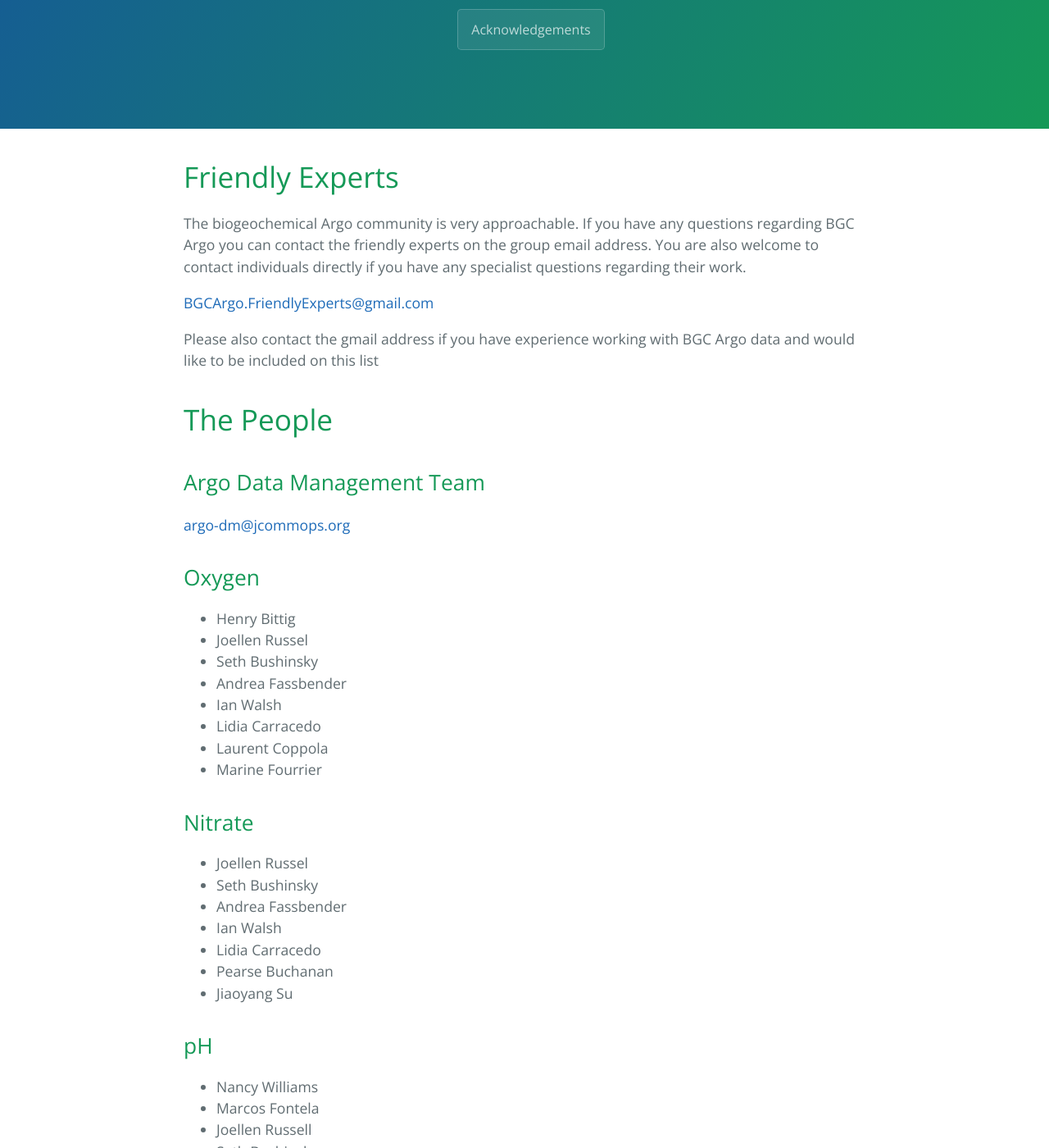
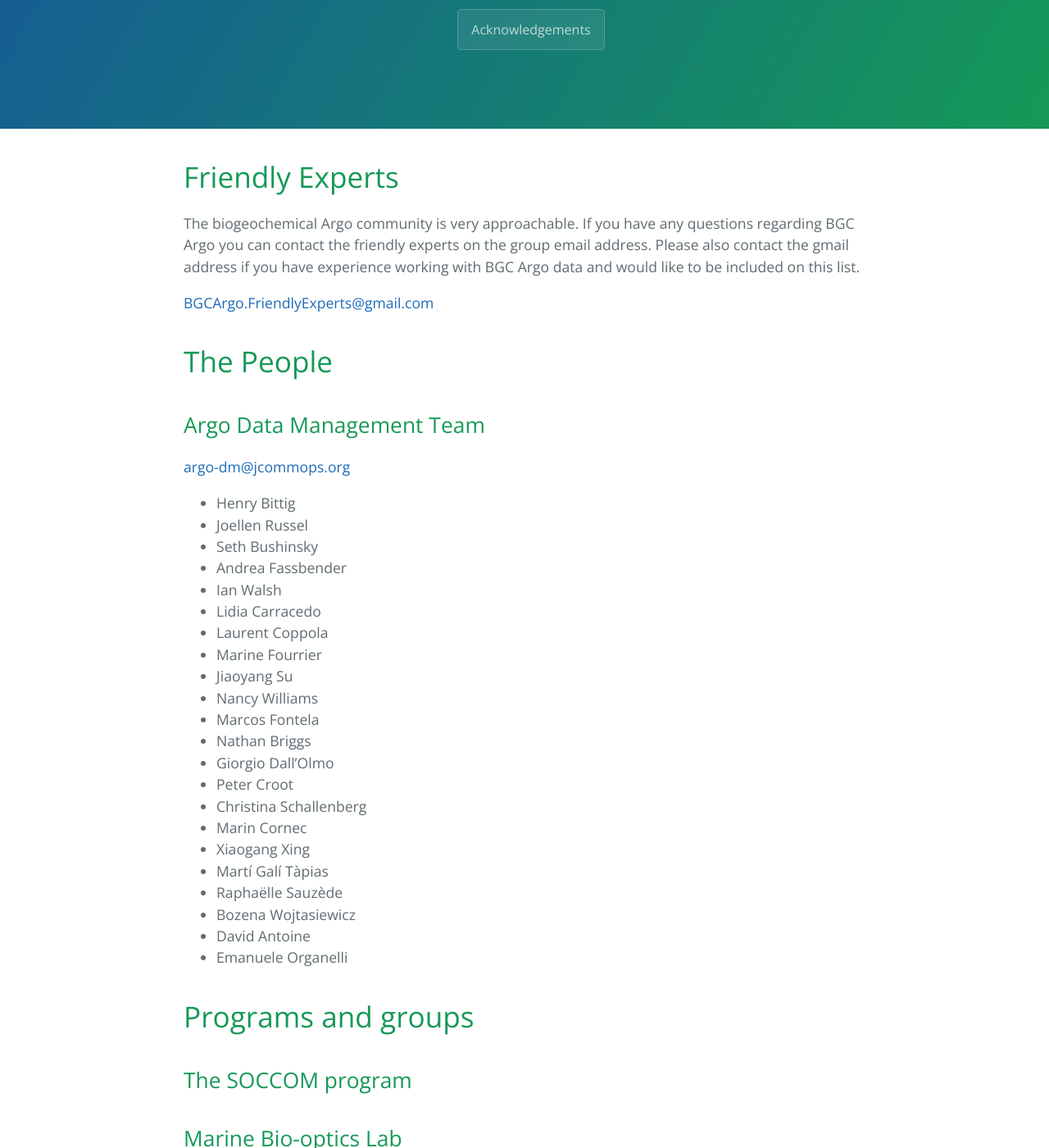
Before and after one commit to KimBaldry/FriendlyExperts, a Jekyll site: the page built from FriendlyExperts/index.md, in a window 1280 px wide and 1400 px high, scrolled down 292 px. Shown: the whole window at 82% size. Built offline with Jekyll 4.4.1, drawn with Linux system fonts in a browser that asks for light colours; some of the changed text lies outside the part shown.

Commit message:
Update index.md

```diff
--- a/FriendlyExperts/index.md
+++ b/FriendlyExperts/index.md
@@ -5,18 +5,15 @@ description: Accessible resources for users of Biogeochemical Argo
 ---
 
 # Friendly Experts
-The biogeochemical Argo community is very approachable. If you have any questions regarding BGC Argo you can contact the friendly experts on the group email address. You are also welcome to contact individuals directly if you have any specialist questions regarding their work.
+The biogeochemical Argo community is very approachable. If you have any questions regarding BGC Argo you can contact the friendly experts on the group email address. Please also contact the gmail address if you have experience working with BGC Argo data and would like to be included on this list.
 
 [BGCArgo.FriendlyExperts@gmail.com](mailto:BGCArgo.FriendlyExperts@gmail.com?)
-
-Please also contact the gmail address if you have experience working with BGC Argo data and would like to be included on this list
 
 # The People
 
 ## Argo Data Management Team
 [argo-dm@jcommops.org](mailto:argo-dm@jcommops.org?)
 
-## Oxygen
 - Henry Bittig
 - Joellen Russel
 - Seth Bushinsky
@@ -25,69 +22,26 @@ Please also contact the gmail address if you have experience working with BGC Ar
 - Lidia Carracedo
 - Laurent Coppola
 - Marine Fourrier
-
-## Nitrate
-- Joellen Russel
-- Seth Bushinsky
-- Andrea Fassbender
-- Ian Walsh
-- Lidia Carracedo
-- Pearse Buchanan
 - Jiaoyang Su
-
-## pH
 - Nancy Williams
 - Marcos Fontela
-- Joellen Russell
-- Seth Bushinsky
-- Andrea Fassbender
-- Ian Walsh
-- Lidia Carracedo
-
-## Fluorescence
 - Nathan Briggs
 - Giorgio Dall’Olmo
-- Ian Walsh
 - Peter Croot
-- Lidia Carracedo
 - Christina Schallenberg
 - Marin Cornec
 - Xiaogang Xing
-
-## Backscatter
-- Nathan Briggs
-- Giorgio Dall’Olmo
-- Ian Walsh
 - Martí Galí Tàpias
-- Christina Schallenberg
-- Marin Cornec
 - Raphaëlle Sauzède
-- Xiaogang Xing
-
-## Irradiance
-- Nathan Briggs
-- Ian Walsh
 - Bozena Wojtasiewicz
 - David Antoine
 - Emanuele Organelli
-- Xiaogang Xing
 
+# Programs and groups
 ## The SOCCOM program
-- Lynn Talley
-- Ken Johnson
-- Joellen Russel
-- Tanya Maurer
-- Josh Plant
+
 
 ## Marine Bio-optics Lab
-- Hervé Claustre
-- Raphaëlle Sauzède
-- Julia Uitz
-- Catherine Schmechtig
-- Antoine Poteau
-- Fabrizio D'Ortenzio
+
 
 ## IMOS BGC Argo sub-facility
-- Christina Schallenberg
-- Peter Strutton
-- Thomas Trull
```
